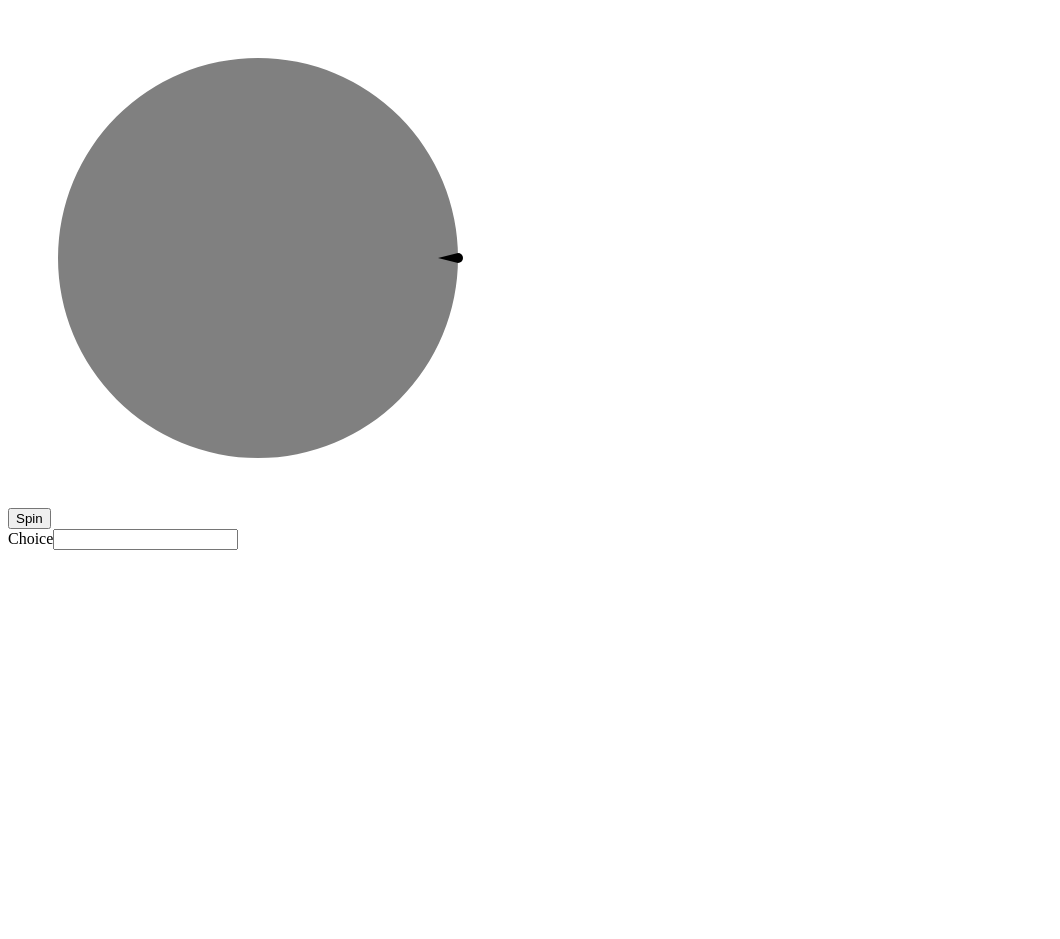
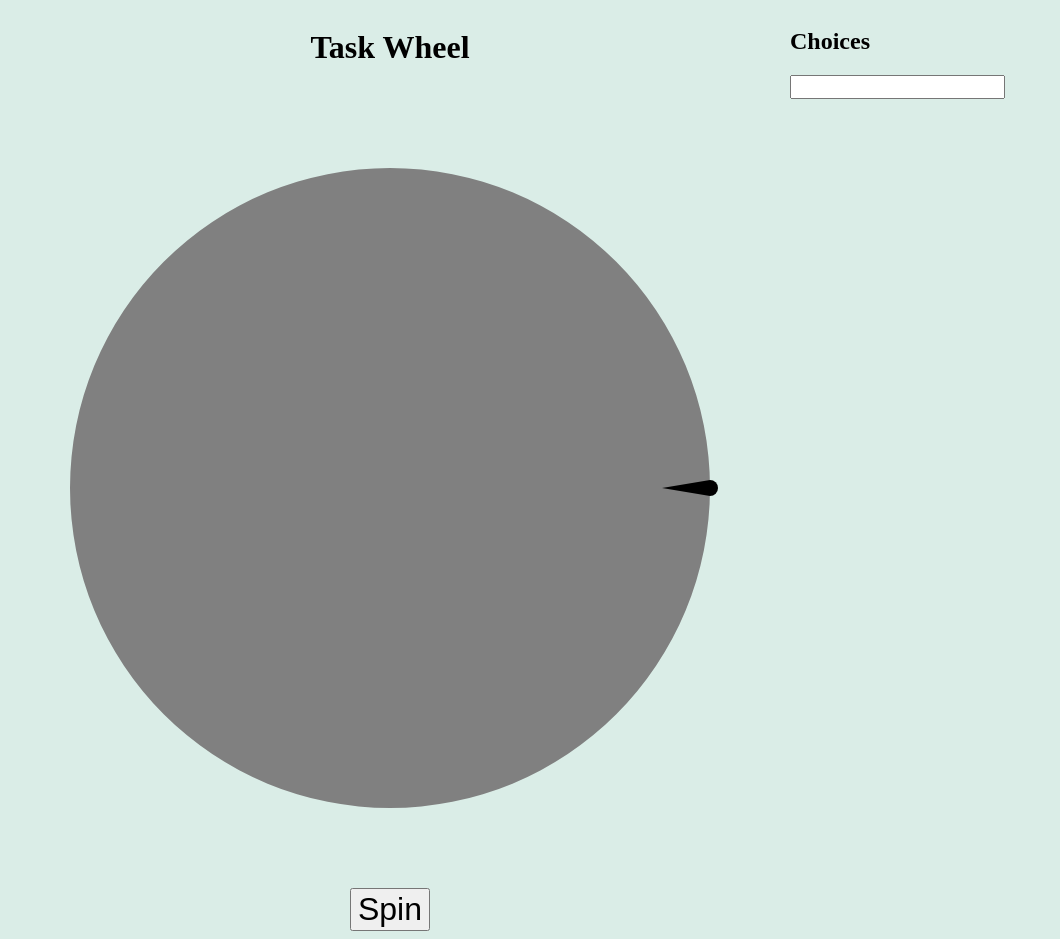
Before and after one commit to wispykey/task-wheel, an Angular app: page / in a window 1280 px wide. Shown: the whole page, without its empty margins (0-1060 px from the left). Before the commit the page ends 800 px from the top, so only its background shows below. Built offline with nearby package versions, Linux system fonts and the light colour scheme.

Commit message:
Add basic styling

```diff
--- a/src/app/app.css
+++ b/src/app/app.css
@@ -0,0 +1,9 @@
+.picker {
+    display: flex;
+    flex-direction: row;
+}
+
+:host {
+    display: flex;
+    justify-content: center;
+}
--- a/src/app/app.html
+++ b/src/app/app.html
@@ -1,2 +1,4 @@
-<app-wheel [choices]="choices" (picked)="reportPickedChoice($event)" />
-<app-choice-form (update)="updateChoices($event)" />
+<div class="picker">
+    <app-wheel [size]="800" [choices]="choices" (picked)="reportPickedChoice($event)" />
+    <app-choice-form (update)="updateChoices($event)" />
+</div>
--- a/src/app/choice-form/choice-form.css
+++ b/src/app/choice-form/choice-form.css
@@ -0,0 +1,3 @@
+:host {
+    min-width: 500px;
+}
--- a/src/app/choice-form/choice-form.html
+++ b/src/app/choice-form/choice-form.html
@@ -1,5 +1,5 @@
+<h2>Choices</h2>
 <form [formGroup]="form" (ngSubmit)="submitForm()">
-    <label for="newChoice">Choice</label>
     <input id="newChoice" type="text" formControlName="newChoice" />
     @for (choice of choiceControls.controls; track $index) {
     <app-choice-row [choiceControls]="choice" (remove)="removeChoice($index)" />
--- a/src/app/wheel/wheel.css
+++ b/src/app/wheel/wheel.css
@@ -1,3 +1,14 @@
+:host {
+    display: flex;
+    flex-direction: column;
+    justify-content: center;
+    align-items: center;
+}
+
+button {
+    font-size: 32px;
+}
+
 canvas {
     position: absolute;
     top: 0;
@@ -11,6 +22,6 @@ canvas {
 
 .wheel-container {
     position: relative;
-    width: 500px;
-    height: 500px;
+    width: 800px;
+    height: 800px;
 }
--- a/src/app/wheel/wheel.html
+++ b/src/app/wheel/wheel.html
@@ -1,5 +1,6 @@
-<div class="wheel-container">
-    <canvas #wheel width="500" height="500" (transitionend)="resetWheelTransition()"></canvas>
-    <canvas #flipper width="500" height="500"></canvas>
+<h1>Task Wheel</h1>
+<div #container class="wheel-container">
+    <canvas #wheel [width]="size()" [height]="size()" (transitionend)="resetWheelTransition()"></canvas>
+    <canvas #flipper [width]="size()" [height]="size()"></canvas>
 </div>
 <button [disabled]="wheel.classList.contains('spinning')" (click)="spinWheel()">Spin</button>
--- a/src/app/wheel/wheel.ts
+++ b/src/app/wheel/wheel.ts
@@ -1,4 +1,4 @@
-import { Component, computed, effect, ElementRef, input, output, viewChild } from '@angular/core';
+import { AfterViewInit, Component, computed, effect, ElementRef, input, OnInit, output, viewChild } from '@angular/core';
 import { Choice } from '../model/choice';
 
 @Component({
@@ -7,7 +7,8 @@ import { Choice } from '../model/choice';
   templateUrl: './wheel.html',
   styleUrl: './wheel.css',
 })
-export class Wheel {
+export class Wheel implements OnInit, AfterViewInit {
+  size = input.required<number>();
   choices = input.required<Choice[]>();
   picked = output<number>();
 
@@ -40,13 +41,9 @@ export class Wheel {
 
   wheel = viewChild<ElementRef<HTMLCanvasElement>>("wheel");
   flipper = viewChild<ElementRef<HTMLCanvasElement>>("flipper");
+  container = viewChild<ElementRef<HTMLDivElement>>("container");
 
-  center = {
-    x: 250,
-    y: 250
-  }
-
-  radius = 200;
+  radius: number = 0;
 
   colors = ['red', 'orange', 'yellow', 'green', 'lightblue', 'purple'];
 
@@ -90,16 +87,18 @@ export class Wheel {
 
     if (!ctx) return;
 
-    ctx.clearRect(0, 0, 500, 500);
+    ctx.clearRect(0, 0, this.size(), this.size());
 
-    const flipperSize = 5;
+    const flipperSize = this.size() * 0.01;
+    const flipperLength = this.radius * 0.15;
+
     ctx.fillStyle = 'black';
 
-    let flipperX = this.center.x + this.radius;
-    let flipperY = this.center.y;
+    let flipperX = this.size() / 2 + this.radius;
+    let flipperY = this.size() / 2;
 
     ctx.beginPath();
-    ctx.moveTo(flipperX - 20, flipperY);
+    ctx.moveTo(flipperX - flipperLength, flipperY);
     ctx.arc(flipperX, flipperY, flipperSize, -Math.PI / 2, Math.PI / 2);
     ctx.closePath();
 
@@ -111,7 +110,7 @@ export class Wheel {
 
     if (!ctx) return;
 
-    ctx.clearRect(0, 0, 500, 500);
+    ctx.clearRect(0, 0, this.size(), this.size());
 
     let slices: WheelSlice[] = this.slices();
 
@@ -120,8 +119,8 @@ export class Wheel {
       ctx.fillStyle = 'grey';
 
       ctx.beginPath();
-      ctx.moveTo(this.center.x, this.center.y);
-      ctx.arc(this.center.x, this.center.y, this.radius, 0, 2 * Math.PI);
+      ctx.moveTo(this.size() / 2, this.size() / 2);
+      ctx.arc(this.size() / 2, this.size() / 2, this.radius, 0, 2 * Math.PI);
       ctx.closePath();
 
       ctx.fill();
@@ -131,8 +130,8 @@ export class Wheel {
     slices.map((slice, i) => {
       ctx.fillStyle = this.colors[i % this.colors.length];
       ctx.beginPath();
-      ctx.moveTo(this.center.x, this.center.y);
-      ctx.arc(this.center.x, this.center.y, this.radius, slice.startAngle, slice.endAngle);
+      ctx.moveTo(this.size() / 2, this.size() / 2);
+      ctx.arc(this.size() / 2, this.size() / 2, this.radius, slice.startAngle, slice.endAngle);
       ctx.closePath();
       ctx.fill();
     });
@@ -144,8 +143,8 @@ export class Wheel {
       let xDir = Math.cos(sliceMidAngle);
       let yDir = Math.sin(sliceMidAngle);
 
-      let x = this.center.x + (xDir * this.radius * 0.9);
-      let y = this.center.y + (yDir * this.radius * 0.9);
+      let x = this.size() / 2 + (xDir * this.radius * 0.9);
+      let y = this.size() / 2 + (yDir * this.radius * 0.9);
 
       // Rotate text by rotating canvas, drawing, then restoring
       ctx.save();
@@ -163,13 +162,26 @@ export class Wheel {
     });
 
 
-    this.drawFlipper()
+    this.drawFlipper();
   }
 
   constructor() {
     effect(() => {
       this.drawWheel();
     });
+  }
+
+  ngOnInit() {
+    // this.radius = this.size() / 2 * 0.8;
+    // this.container()!.nativeElement.style.width = `${this.size()}`;
+    // this.container()!.nativeElement.style.height = `${this.size()}`;
+  }
+
+  ngAfterViewInit() {
+    this.radius = this.size() / 2 * 0.8;
+    this.container()!.nativeElement.style.width = `${this.size()}`;
+    this.container()!.nativeElement.style.height = `${this.size()}`;
+    this.drawWheel();
   }
 }
 
--- a/src/styles.css
+++ b/src/styles.css
@@ -1 +1,9 @@
 /* You can add global styles to this file, and also import other style files */
+
+:root {
+    background-color: rgb(218, 237, 231);
+}
+
+input {
+    font-size: 16px;
+}
```
